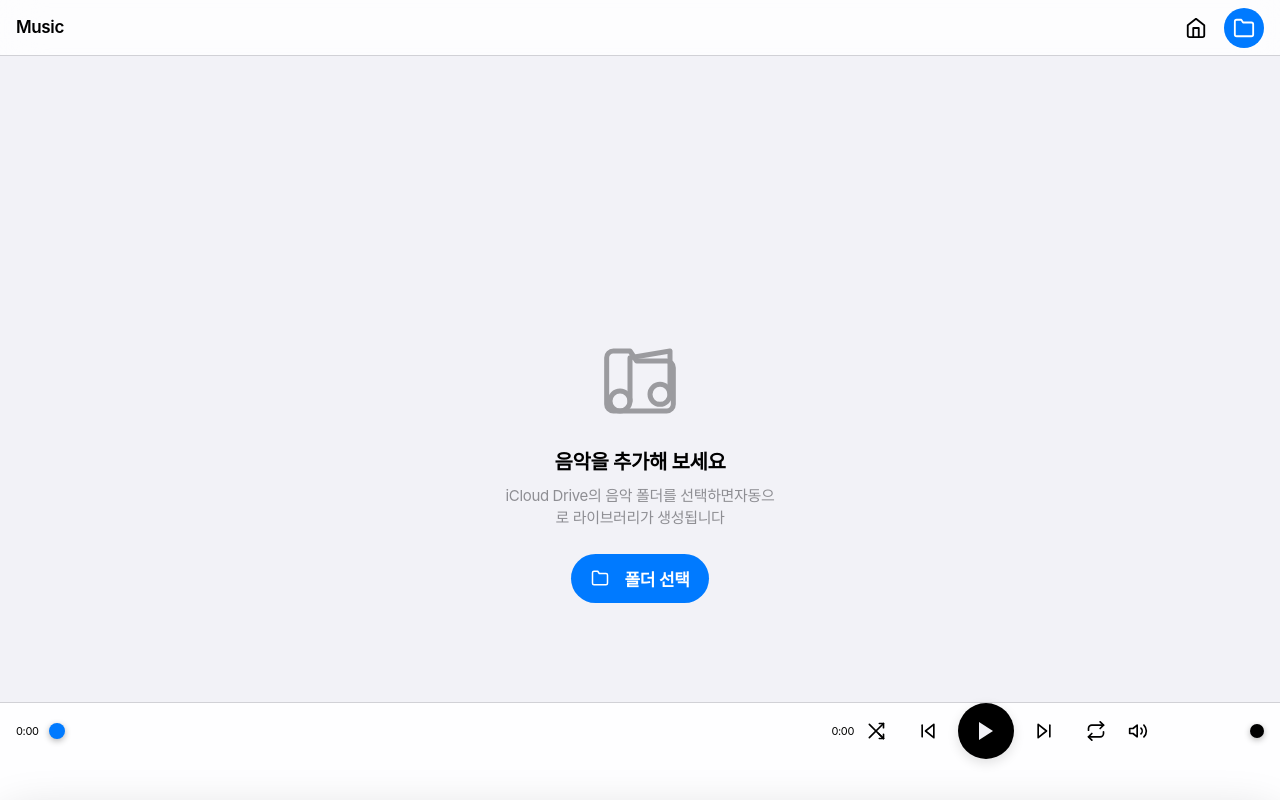
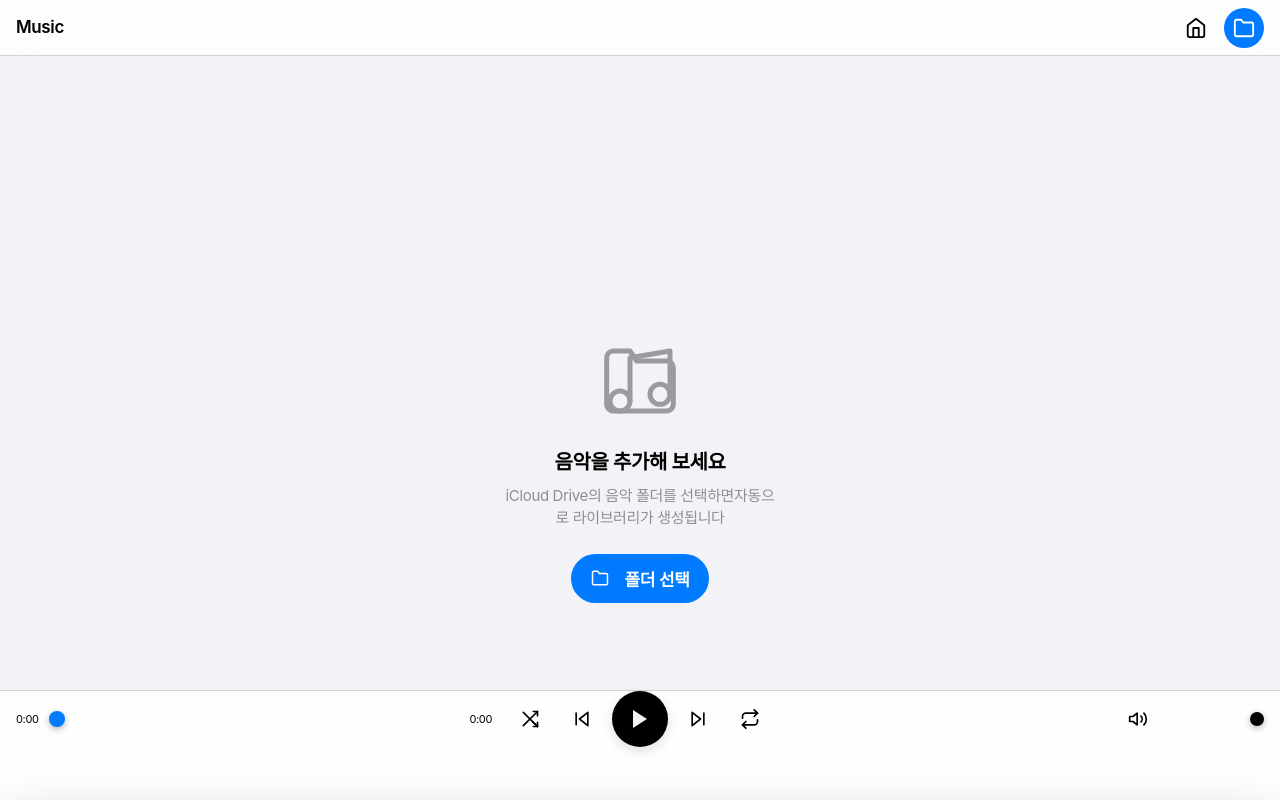
Before and after one commit to youngtaek-Leem/music_player, a React (Vite) app: page / in a window 1280 px wide. Built offline with nearby package versions, Linux system fonts and the light colour scheme.

Commit message:
Fix playback for fallback mode, fix player bar layout (center align, increase height)

```diff
--- a/src/App.css
+++ b/src/App.css
@@ -21,7 +21,7 @@
   --success: #30d158;
   --danger: #ff453a;
   --warning: #ff9f0a;
-  --player-height: 98px;
+  --player-height: 110px;
   --header-height: 56px;
   --sheet-handle-size: 36px;
   --radius-sm: 8px;
@@ -467,7 +467,7 @@ body {
   grid-area: main;
   overflow-y: auto;
   padding: 16px;
-  padding-bottom: calc(var(--player-height) + 16px);
+  padding-bottom: calc(var(--player-height) + 24px);
   background: var(--bg-primary);
 }
 
@@ -707,7 +707,7 @@ body {
   display: flex;
   flex-direction: column;
   padding: 0 16px;
-  padding-bottom: max(8px, var(--safe-bottom));
+  padding-bottom: max(16px, var(--safe-bottom));
   min-height: var(--player-height);
   z-index: 100.
 }
@@ -792,9 +792,9 @@ body {
 }
 
 .player-controls {
-  display: flex;
+  display: grid;
+  grid-template-columns: 1fr auto 1fr;
   align-items: center;
-  justify-content: space-between.
   gap: 16px;
   padding: 4px 0 8px.
 }
@@ -803,8 +803,6 @@ body {
   display: flex;
   align-items: center;
   gap: 10px;
-  flex: 1;
-  max-width: 100%;
   min-width: 0.
 }
 
@@ -945,6 +943,7 @@ body {
   display: flex;
   align-items: center;
   gap: 10px;
+  justify-content: flex-end;
   flex-shrink: 0.
 }
 
@@ -1161,7 +1160,7 @@ body {
 
 @media (max-width: 480px) {
   :root {
-    --player-height: 104px;
+    --player-height: 116px;
     --header-height: 52px;
   }
 
--- a/src/library.ts
+++ b/src/library.ts
@@ -265,6 +265,7 @@ export async function scanMusicFolderFromFiles(files: File[], folderName: string
           lastModified: file.lastModified,
           metadata,
           fileHandle: undefined,
+          file,
         };
 
         tracks.push(track);
--- a/src/player.ts
+++ b/src/player.ts
@@ -144,7 +144,14 @@ export class AudioPlayer {
         const file = await track.fileHandle.getFile();
         return URL.createObjectURL(file);
       } catch (error) {
-        console.error('Failed to create track URL:', error);
+        console.error('Failed to create track URL from fileHandle:', error);
+      }
+    }
+    if (track.file) {
+      try {
+        return URL.createObjectURL(track.file);
+      } catch (error) {
+        console.error('Failed to create track URL from file:', error);
       }
     }
     return null;
--- a/src/types.ts
+++ b/src/types.ts
@@ -9,6 +9,7 @@ export interface Track {
   lastModified: number;
   metadata?: TrackMetadata;
   fileHandle?: FileSystemFileHandle;
+  file?: File;
 }
 
 export interface TrackMetadata {
```
